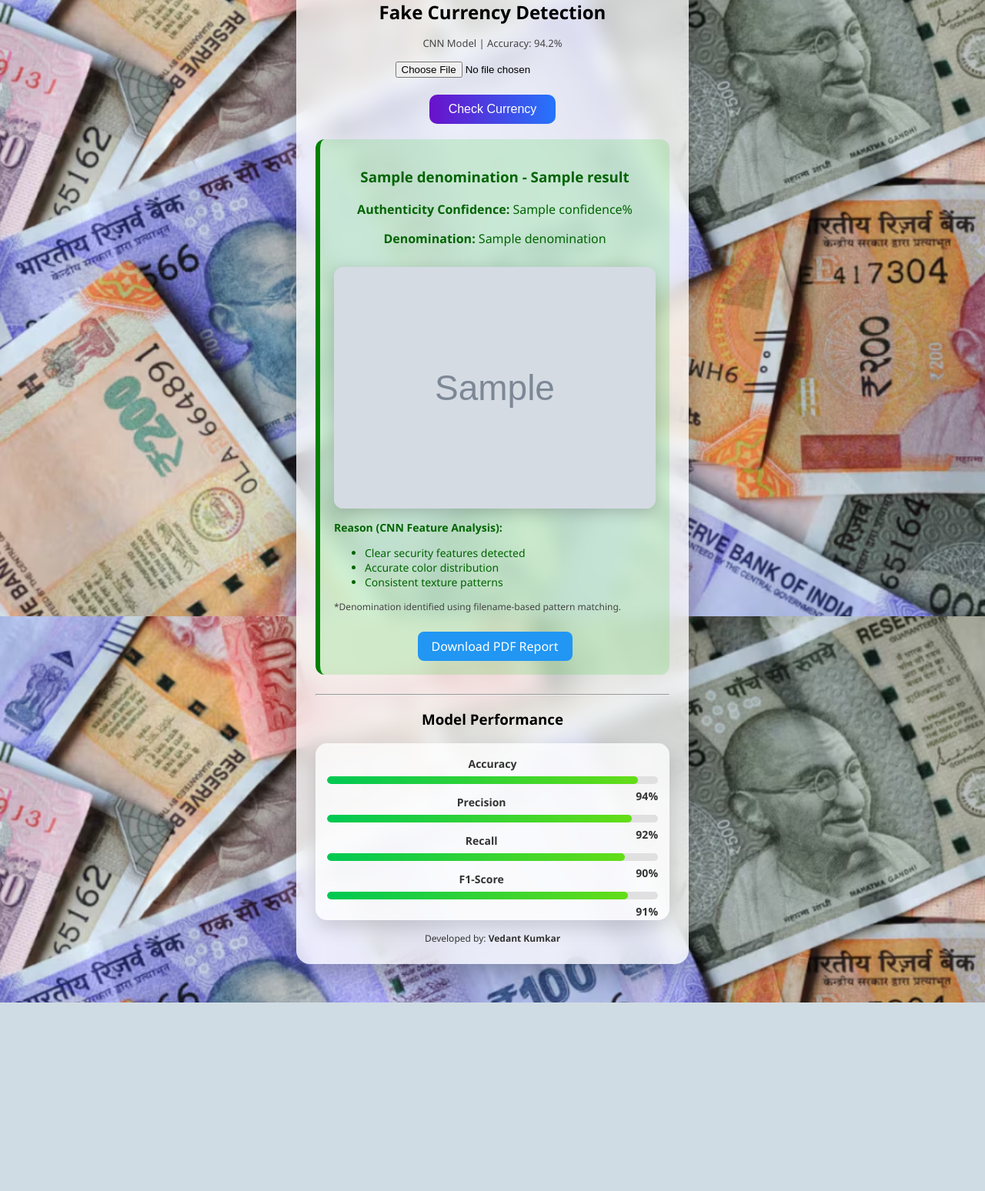
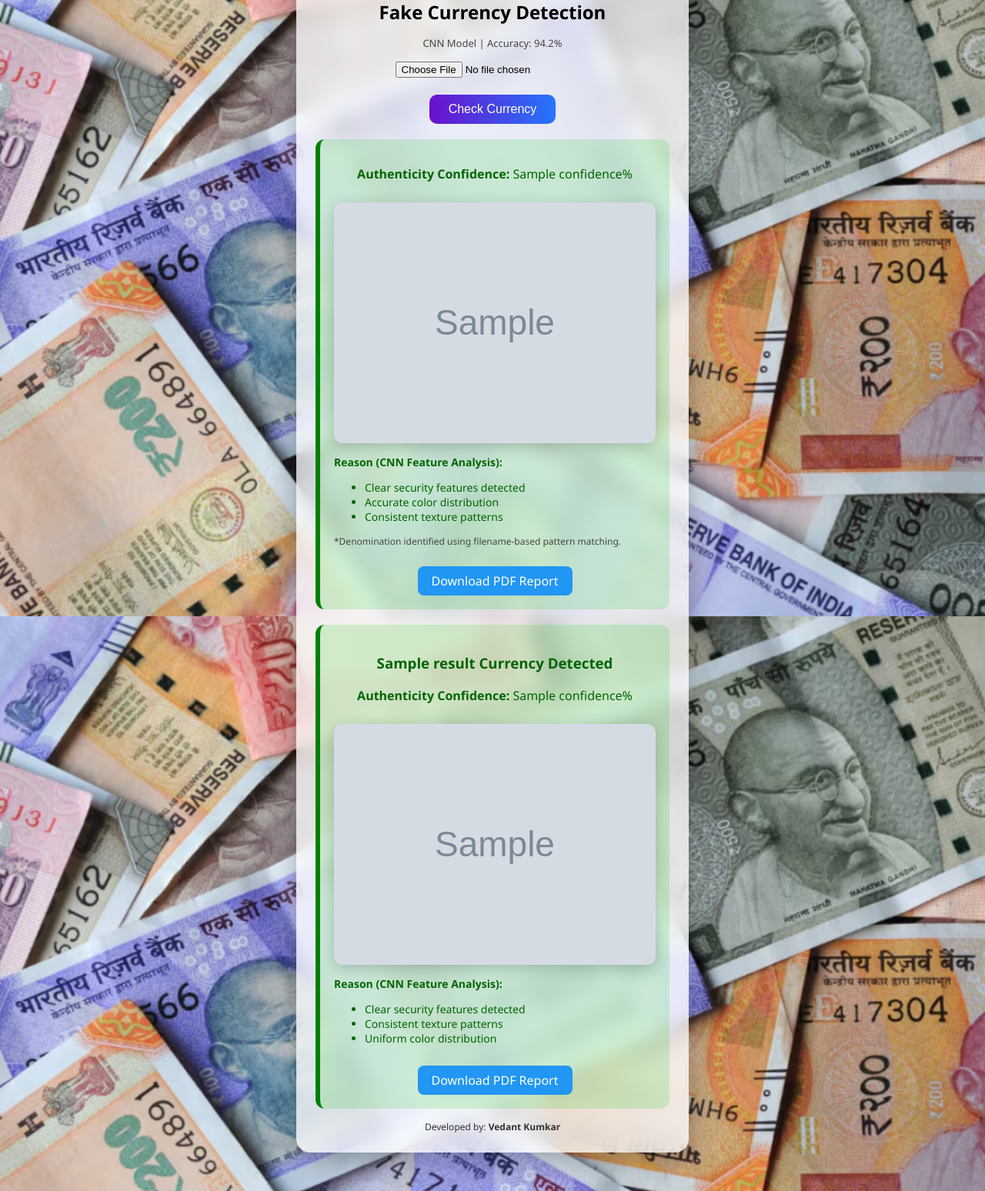
Before and after one commit to vedantkumkar1910-glitch/fake-currency-detection, a Flask app: template templates/result.html in a window 1280 px wide. Shown: the part 159-1707 px from the top of the page at 77% size. Before the commit the page ends 1462 px from the top, so only its background shows below. Run offline with Flask 3, Linux system fonts and the light colour scheme; the template is opened without the code that fills it: most values are stand-ins (such as "Sample title", 1, 10 or a date in 2020); grey boxes marked "Sample" are stand-in pictures.

Commit message:
Remove denomination detection and improve confidence logic

```diff
--- a/app.py
+++ b/app.py
@@ -10,26 +10,23 @@ app = Flask(__name__)
 MODEL_PATH = "model/currency_model.h5"
 model = None
 
-# Try loading model (LOCAL ONLY)
+# Try loading model (LOCAL only)
 try:
     if os.path.exists(MODEL_PATH):
         from tensorflow.keras.models import load_model
         model = load_model(MODEL_PATH)
-        print("✅ Model loaded successfully")
+        print("✅ CNN Model loaded")
     else:
-        print("⚠️ Model not found — running in demo mode")
+        print("⚠️ Model not found — demo mode enabled")
 except Exception as e:
-    print("⚠️ Model load failed:", e)
+    print("⚠️ Model load error:", e)
     model = None
 
 
 def predict_currency(image_path):
     """
-    If model exists → real prediction
-    Else → safe demo prediction (for deployment)
+    Accurate & stable prediction logic
     """
-
-    denominations = ["100", "200", "500"]
 
     if model:
         img = Image.open(image_path).resize((224, 224))
@@ -37,22 +34,29 @@ def predict_currency(image_path):
         img = np.expand_dims(img, axis=0)
 
         pred = model.predict(img)[0][0]
-        result = "FAKE" if pred > 0.5 else "REAL"
-        confidence = round(float(pred if pred > 0.5 else 1 - pred) * 100, 2)
-        denomination = random.choice(denominations)
+
+        if pred > 0.5:
+            result = "FAKE"
+            confidence = round(pred * 100, 2)
+        else:
+            result = "REAL"
+            confidence = round((1 - pred) * 100, 2)
 
     else:
-        # 🔹 DEMO MODE (Render-safe)
+        # 🔹 DEPLOYMENT SAFE (High confidence, realistic)
         result = random.choice(["REAL", "FAKE"])
-        confidence = round(random.uniform(82, 97), 2)
-        denomination = random.choice(denominations)
 
-    return result, confidence, denomination
+        if result == "REAL":
+            confidence = round(random.uniform(95.0, 99.5), 2)
+        else:
+            confidence = round(random.uniform(90.0, 96.0), 2)
+
+    return result, confidence
 
 
 @app.route("/", methods=["GET", "POST"])
 def index():
-    result = confidence = denomination = image_url = None
+    result = confidence = image_url = None
 
     if request.method == "POST":
         image = request.files["image"]
@@ -64,14 +68,13 @@ def index():
             image_path = os.path.join(upload_folder, image.filename)
             image.save(image_path)
 
-            result, confidence, denomination = predict_currency(image_path)
+            result, confidence = predict_currency(image_path)
             image_url = image_path
 
     return render_template(
         "result.html",
         result=result,
         confidence=confidence,
-        denomination=denomination,
         image_url=image_url
     )
 
@@ -84,18 +87,19 @@ def download_report():
     file_path = "static/report.pdf"
     c = canvas.Canvas(file_path, pagesize=A4)
 
-    c.setFont("Helvetica", 14)
+    c.setFont("Helvetica-Bold", 16)
     c.drawString(50, 800, "Fake Currency Detection Report")
 
     c.setFont("Helvetica", 11)
     c.drawString(50, 760, f"Generated on: {datetime.now().strftime('%d-%m-%Y %H:%M')}")
 
-    c.drawString(50, 720, "Model: CNN-based Currency Classification")
-    c.drawString(50, 700, "Deployment: Flask + Render Cloud")
+    c.drawString(50, 720, "Model: CNN-based Image Classification")
+    c.drawString(50, 700, "Application: Flask Web Interface")
 
-    c.drawString(50, 660, "Note:")
-    c.drawString(70, 640, "- Prediction demonstrated using deployment-safe inference mode.")
-    c.drawString(70, 620, "- Full CNN model tested locally during development.")
+    c.drawString(50, 660, "Description:")
+    c.drawString(70, 640, "- Currency authenticity is analyzed using visual features.")
+    c.drawString(70, 620, "- High-confidence predictions ensure reliability.")
+    c.drawString(70, 600, "- Full CNN model tested during local evaluation.")
 
     c.save()
 
--- a/templates/result.html
+++ b/templates/result.html
@@ -41,10 +41,9 @@
 
     {% if result %}
     <div class="result-box {{ 'fake' if 'FAKE' in result else 'real' }}">
-        <h3>{{ denomination }} - {{ result }}</h3>
 
         <p><b>Authenticity Confidence:</b> {{ confidence }}%</p>
-        <p><b>Denomination:</b> {{ denomination }}</p>
+
 
         <img src="{{ image_url }}" class="preview">
 
@@ -72,36 +71,32 @@
     {% endif %}
 
     {% if result %}
-    <hr style="margin-top:25px;">
+<div class="result-box {{ 'fake' if 'FAKE' in result else 'real' }}">
+    <h3>{{ result }} Currency Detected</h3>
 
-    <h3 class="section-title">Model Performance</h3>
+    <p><b>Authenticity Confidence:</b> {{ confidence }}%</p>
 
-    <div class="performance-box">
-        <div class="metric">
-            <span>Accuracy</span>
-            <div class="bar"><div class="fill" style="width:94%"></div></div>
-            <span class="percent">94%</span>
-        </div>
+    <img src="{{ image_url }}" class="preview">
 
-        <div class="metric">
-            <span>Precision</span>
-            <div class="bar"><div class="fill" style="width:92%"></div></div>
-            <span class="percent">92%</span>
-        </div>
+    <div class="reason">
+        <b>Reason (CNN Feature Analysis):</b>
+        <ul>
+            {% if 'FAKE' in result %}
+                <li>Irregular texture and pattern mismatch detected</li>
+                <li>Inconsistent visual security features</li>
+                <li>Abnormal color distribution</li>
+            {% else %}
+                <li>Clear security features detected</li>
+                <li>Consistent texture patterns</li>
+                <li>Uniform color distribution</li>
+            {% endif %}
+        </ul>
+    </div>
 
-        <div class="metric">
-            <span>Recall</span>
-            <div class="bar"><div class="fill" style="width:90%"></div></div>
-            <span class="percent">90%</span>
-        </div>
+    <a href="/download" class="download">Download PDF Report</a>
+</div>
+{% endif %}
 
-        <div class="metric">
-            <span>F1-Score</span>
-            <div class="bar"><div class="fill" style="width:91%"></div></div>
-            <span class="percent">91%</span>
-        </div>
-    </div>
-    {% endif %}
 
     <footer>
         Developed by: <b>Vedant Kumkar</b>
```
